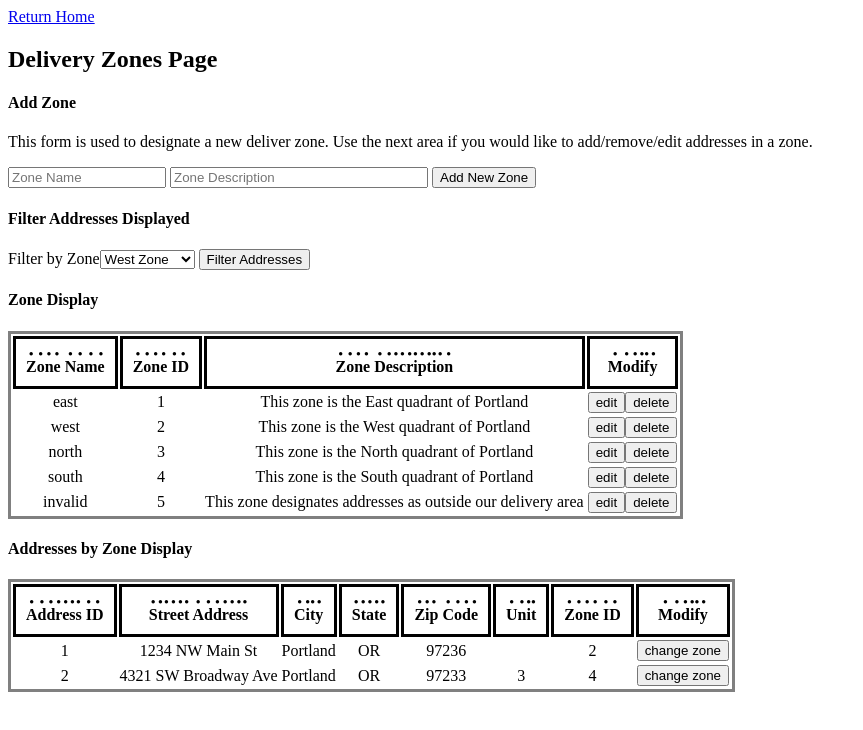
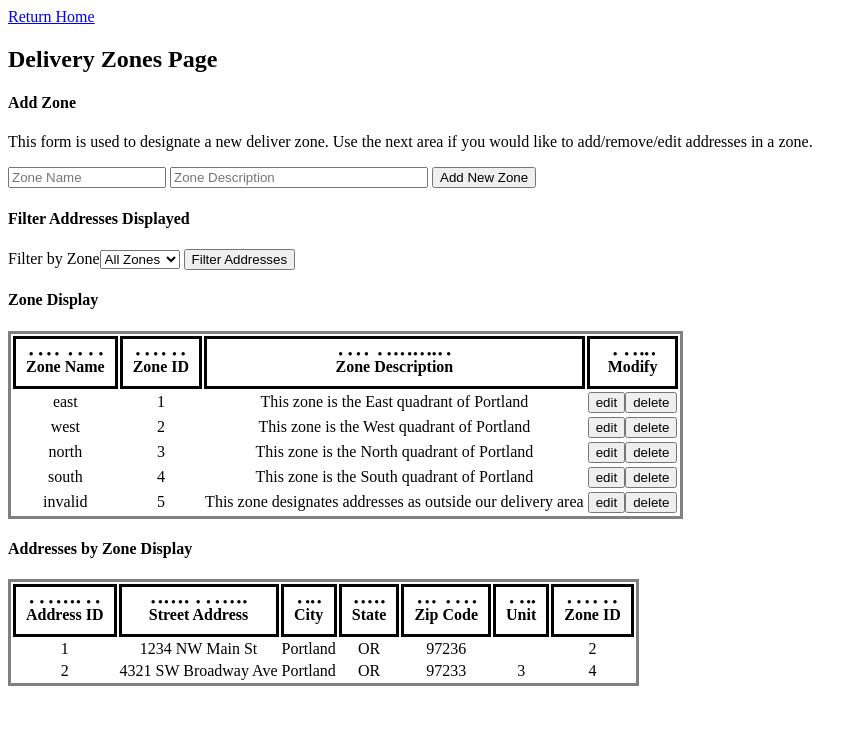
Before and after one commit to towles-osu/DatabaseProjectHobbyShop, a plain HTML site: page zones.html in a window 1280 px wide. Shown: the whole page, without its empty margins (0-863 px from the left). Drawn offline with Linux system fonts and the light colour scheme.

Commit message:
made minor changes for resubmission

```diff
--- a/zones.html
+++ b/zones.html
@@ -25,11 +25,7 @@
         <form id="filterAddresses">
             <label>
                 Filter by Zone<select name="zoneFilt" id="zoneFilt">
-                <option value="west">West Zone</option>
-                <option value="east">East Zone</option>
-                <option value="north">North Zone</option>
-                <option value="south">South Zone</option>
-                <option value="invalid">Invalid Zone</option>
+                <option value="all">All Zones</option>
                 <option value="none">No Zone</option>
                 </select>
                 <input type="button" id="filtAddByZone" value="Filter Addresses"/>
@@ -64,7 +60,7 @@
                     <td>Zip Code</td>
                     <td>Unit</td>
                     <td>Zone ID</td>
-                    <td> Modify</td>
+
                 </tr>
             </thead>
 
--- a/zones.js
+++ b/zones.js
@@ -27,12 +27,6 @@ function addAddressRow(theTable, itemObj) {
         rowCol.innerText = itemObj[field];
         newRow.append(rowCol);
     }
-    let rowCol = document.createElement("td");
-    let button = document.createElement("input");
-    button.type = "button";
-    button.value = "change zone";
-    rowCol.append(button);
-    newRow.append(rowCol);
     theTable.append(newRow);
 
 };
@@ -208,11 +202,25 @@ function initDisplay() {
     for (addr in sampleAddr) {
         addAddressRow(displayTable, sampleAddr[addr]);
     };
-};
+}
+
+//Pulls zone names and id's for filter drop down and populates
+function initZoneFilter() {
+    let zoneDropDown = document.getElementById('zoneFilt');
+    for (index in sampleZones) {
+        let newOption = document.createElement('option');
+        newOption.value = sampleZones[index].id;
+        newOption.innerText = sampleZones[index].name + " ("
+            + sampleZones[index].id + ")";
+        zoneDropDown.append(newOption);
+    }
+}
+
 
 
 //Initializes elements in html
 function initialize() {
     initDisplay();
+    initZoneFilter();
     document.addEventListener('click', clickCheck);
 };
```
Also changed, not shown: customers.html (+1 -5 lines), customers.js (+22 -19 lines).
